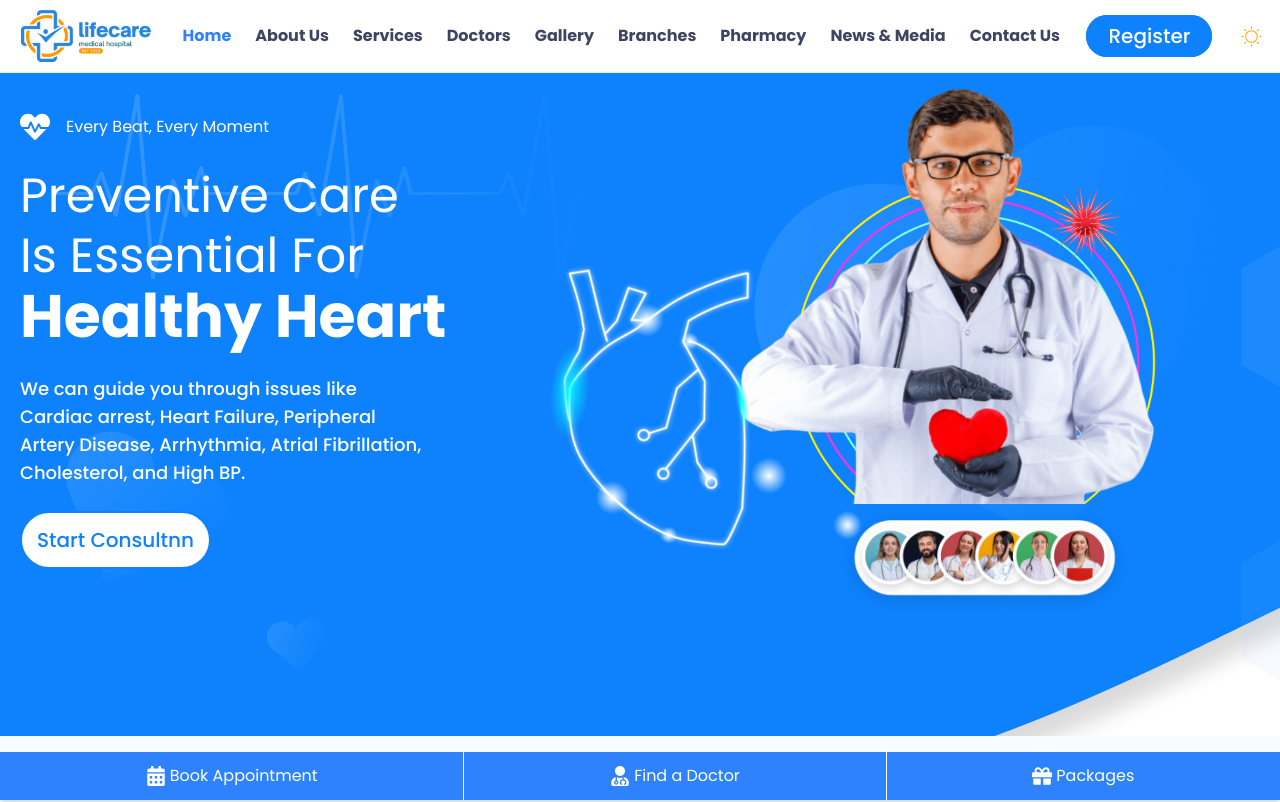
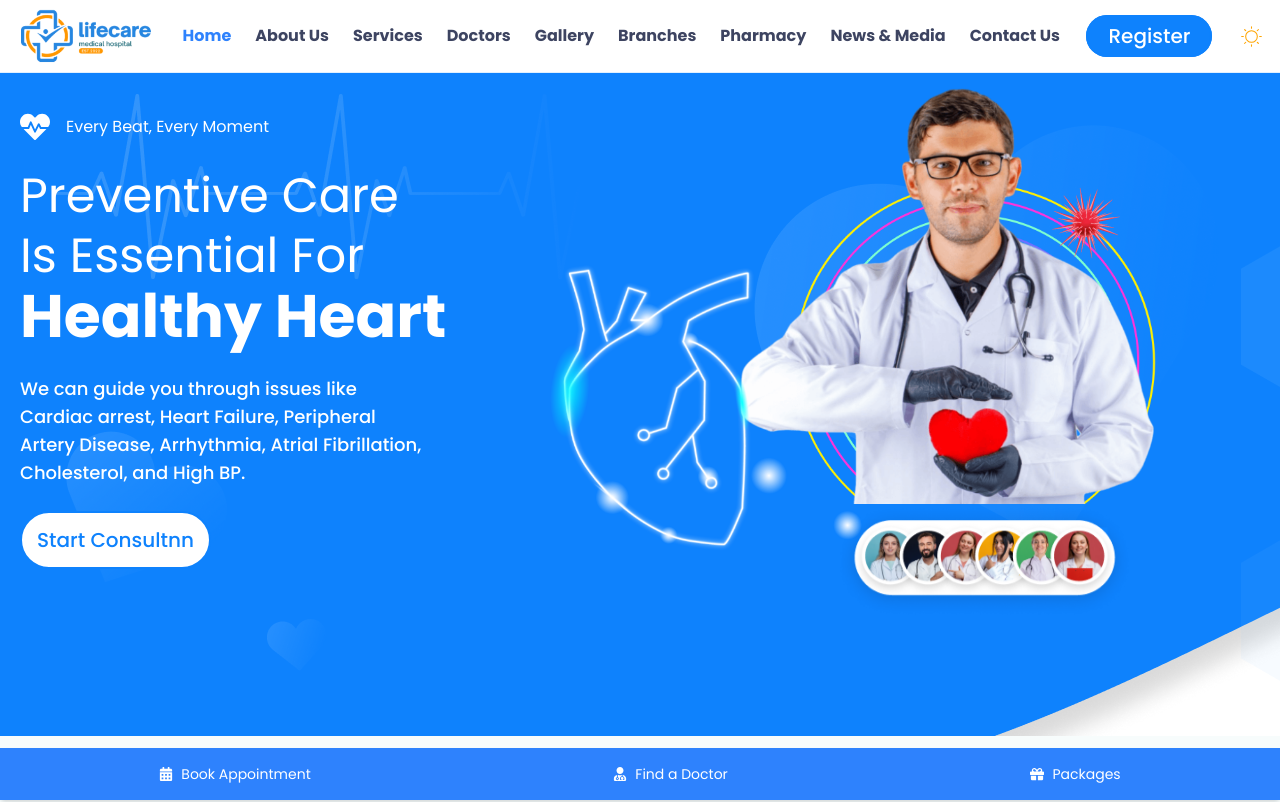
Before and after one commit to rakibulhasan-bu/hospital-app-team-project-client, a React (Vite) app: page / in a window 1280 px wide. Shown: the top 802 px of the page. Built offline with nearby package versions, Linux system fonts and the light colour scheme.

Commit message:
appoinment footer fixed

```diff
--- a/src/pages/shared/appointmentFooter/AppointmentFooter.tsx
+++ b/src/pages/shared/appointmentFooter/AppointmentFooter.tsx
@@ -4,22 +4,21 @@ import { Link } from "react-router-dom";
 
 const AppointmentFooter: React.FC = () => {
   return (
-    <div className="fixed bottom-0 left-0 right-0 z-50 flex items-center h-12 p-4 bg-secondary justify-evenly shadow-t sm:shadow-md">
-      <Link to="/appointment" className="flex items-center text-white hover:text-black">
-        <FaCalendarAlt className="mr-1 text-xl" />
-        Book Appointment
-      </Link>
-      <div className="w-px h-12 mx-4 bg-white"></div>
-      <Link to="/doctors" className="flex items-center text-white hover:text-black">
-        <FaUserMd className="mr-1 text-xl" />
-        Find a Doctor
-      </Link>
-      <div className="w-px h-12 mx-4 bg-white"></div>
-      <Link to="/packages" className="flex items-center text-white hover:text-black">
-        <FaGift className="mr-1 text-xl" />
-        Packages
-      </Link>
-    </div>
+<section className="fixed bottom-0 left-0 right-0 flex flex-wrap justify-around items-center gap-4 p-4 bg-secondary shadow-t sm:shadow-md z-50">
+  <div className="flex items-center text-white text-sm transition-colors duration-300 hover:text-black">
+    <FaCalendarAlt className="mr-2" />
+    <Link to="/appointment">Book Appointment</Link>
+  </div>
+  <div className="flex items-center text-white text-sm transition-colors duration-300 hover:text-black">
+    <FaUserMd className="mr-2" />
+    <Link to="/doctors">Find a Doctor</Link>
+  </div>
+  <div className="flex items-center text-white text-sm transition-colors duration-300 hover:text-black">
+    <FaGift className="mr-2" />
+    <Link to="/packages">Packages</Link>
+  </div>
+</section>
+
   );
 };
 
--- a/src/pages/shared/footer/Footer.tsx
+++ b/src/pages/shared/footer/Footer.tsx
@@ -11,7 +11,7 @@ const Footer: React.FC = () => {
   ];
 
   return (
-    <footer className="text-primary font-medium mb-10 relative px-2">
+    <footer className="text-primary font-medium relative px-2">
       <div className="absolute inset-x-0 top-0 h-3 bg-gradient-to-t from-gray-200 to-transparent"></div>
       <div className="shadow-t sm:shadow-md py-8">
         <div className="container mx-auto">
```
